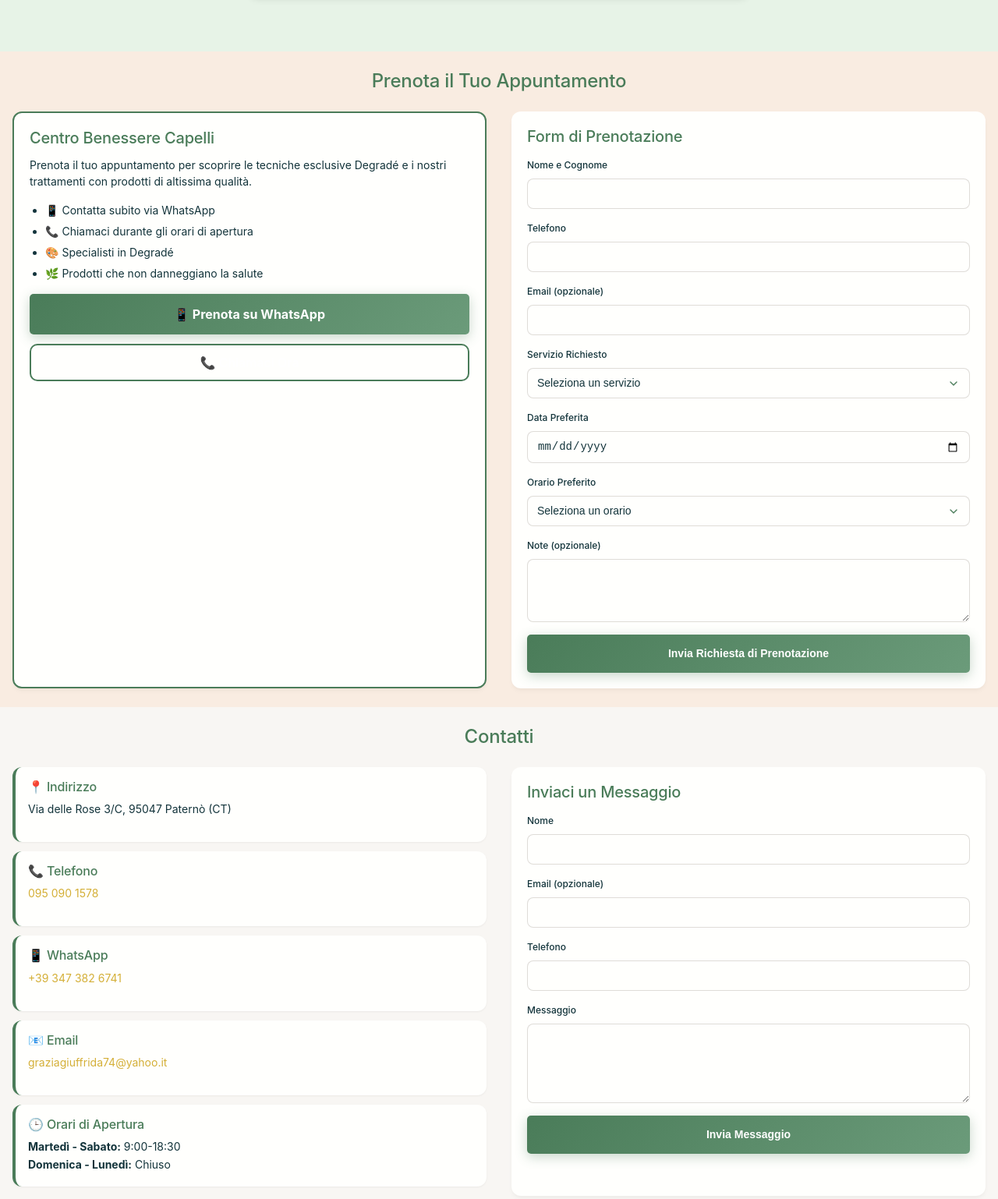
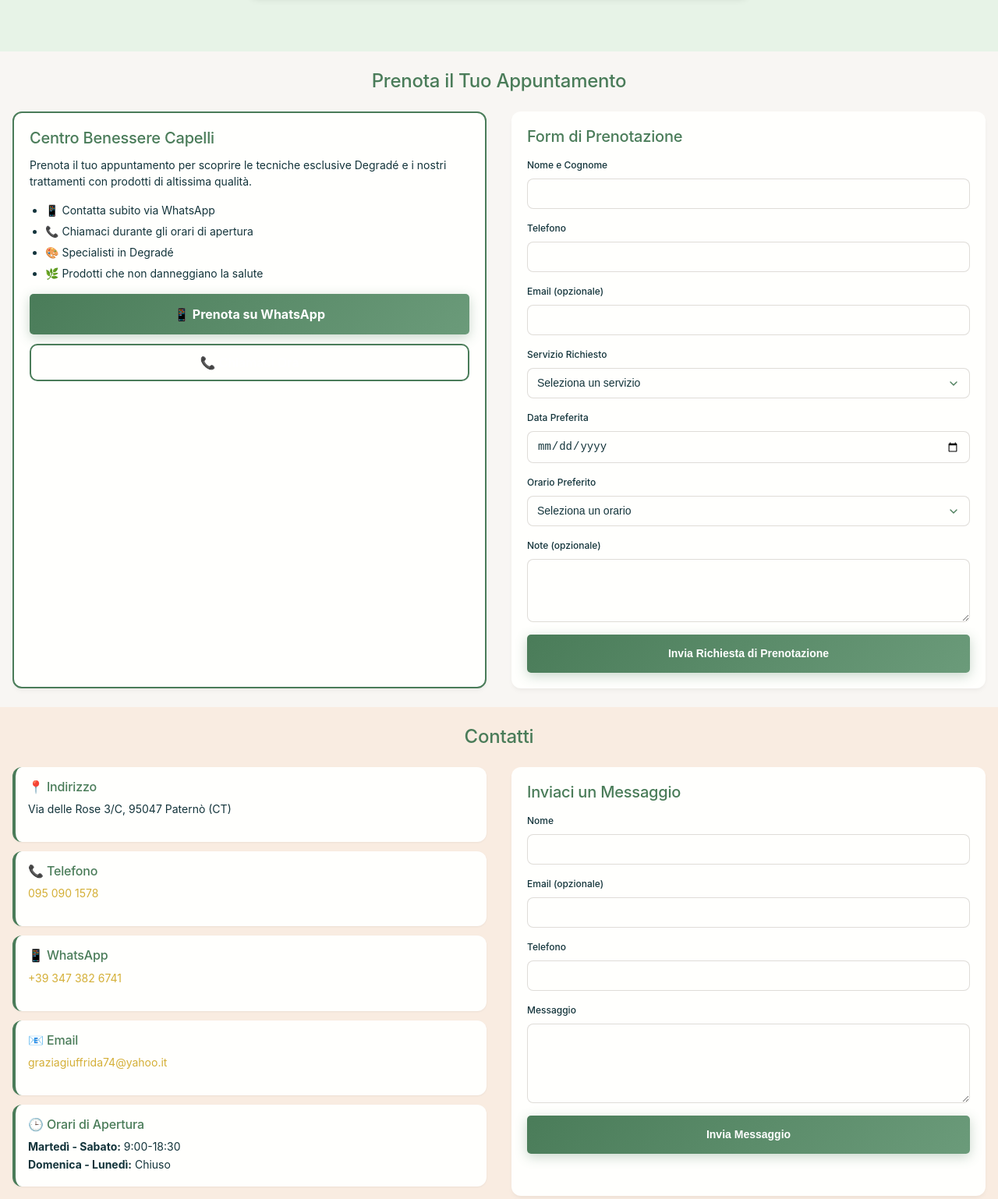
Before and after one commit to G1USEPPE99/biochic, a plain HTML site: page index.html in a window 1280 px wide. Shown: the part 6762-8300 px from the top of the page at 78% size. Drawn offline with Linux system fonts and the light colour scheme; a web font is replaced by a local one.

```diff
--- a/style.css
+++ b/style.css
@@ -1678,7 +1678,7 @@ font-weight: 700;
 /* Contact */
 .contact {
   padding: var(--space-24) 0;
-
+   background: var(--color-bg-6);
 }
 
 .contact h2 {
@@ -1738,7 +1738,7 @@ font-weight: 700;
 /* Booking */
 .booking {
   padding: var(--space-24) 0;
-  background: var(--color-bg-6);
+
 }
 
 .booking h2 {
```
